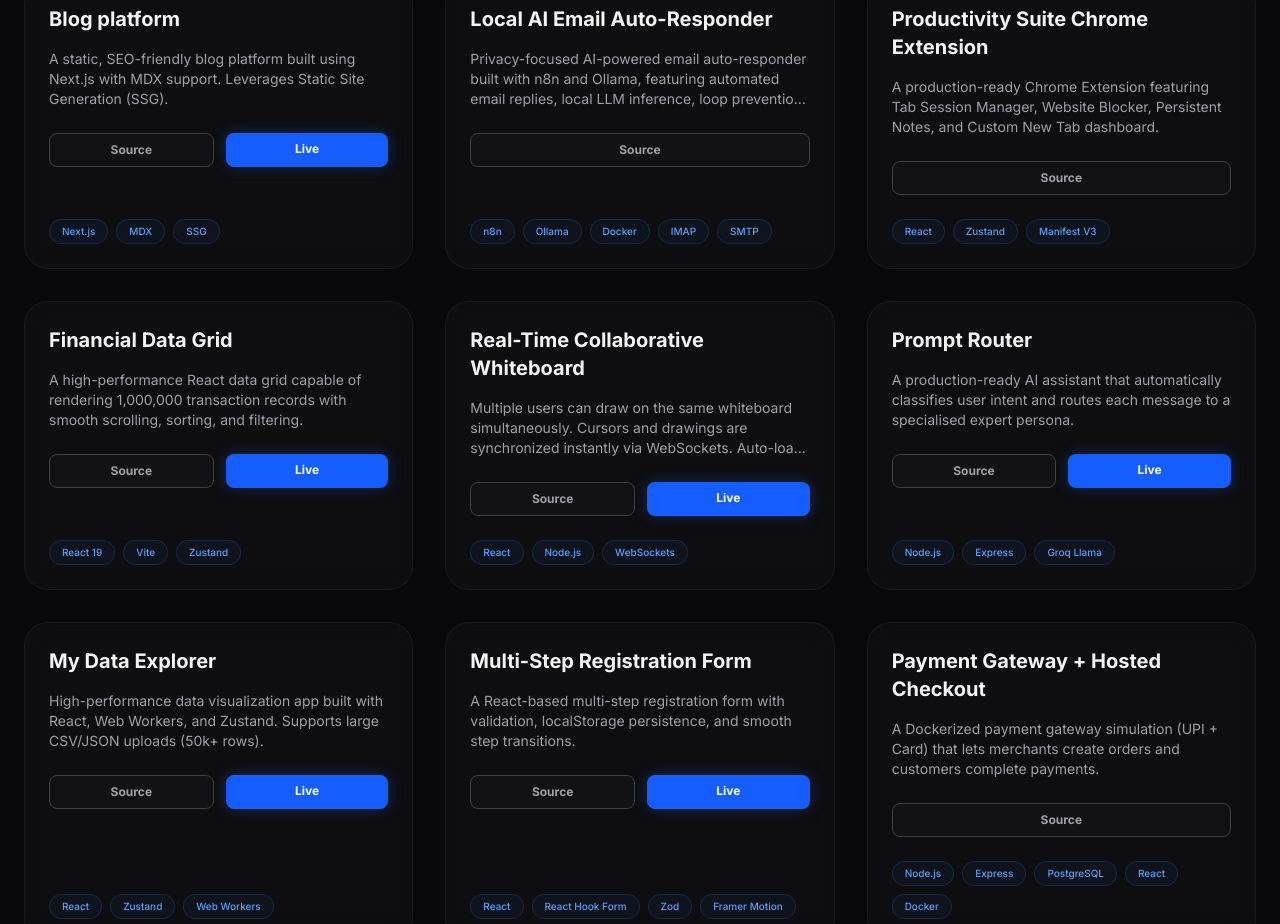
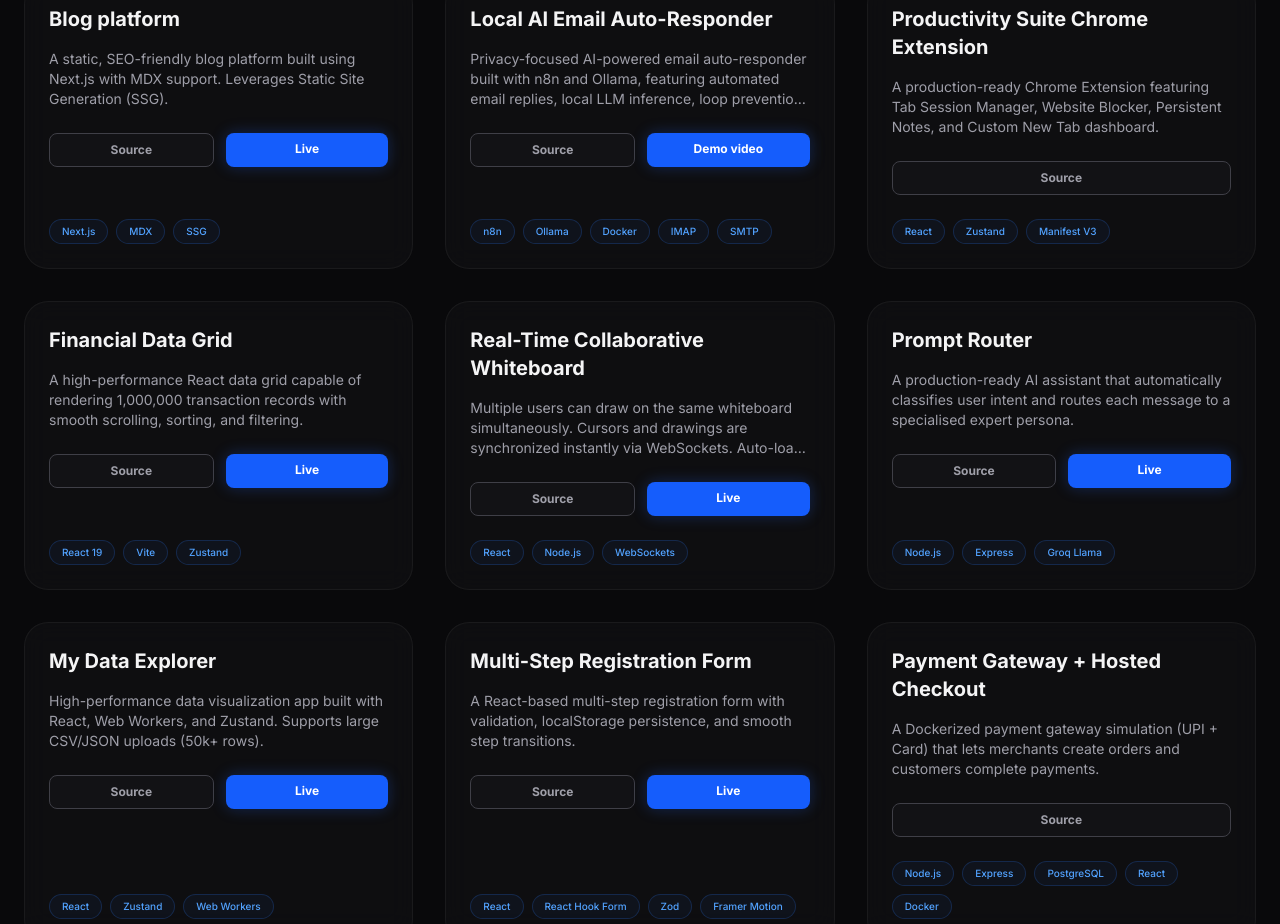
Before and after one commit to sumanth0099/my_porfolio_nextjs, a Next.js app: page / in a window 1280 px wide. Shown: the part 3225-4149 px from the top of the page. Built offline with nearby package versions, Linux system fonts and the light colour scheme.

Commit message:
changes made

```diff
--- a/src/components/Projects.jsx
+++ b/src/components/Projects.jsx
@@ -107,7 +107,7 @@ export default function Projects() {
                        Live
                       </a>
                     )}
-                      {(project.link && project.title in ["Local AI Email Auto-Responder"]) && (
+                      {(project.link && project.title == "Local AI Email Auto-Responder") && (
                       <a
                         href={project.link}
                         target="_blank"
```
